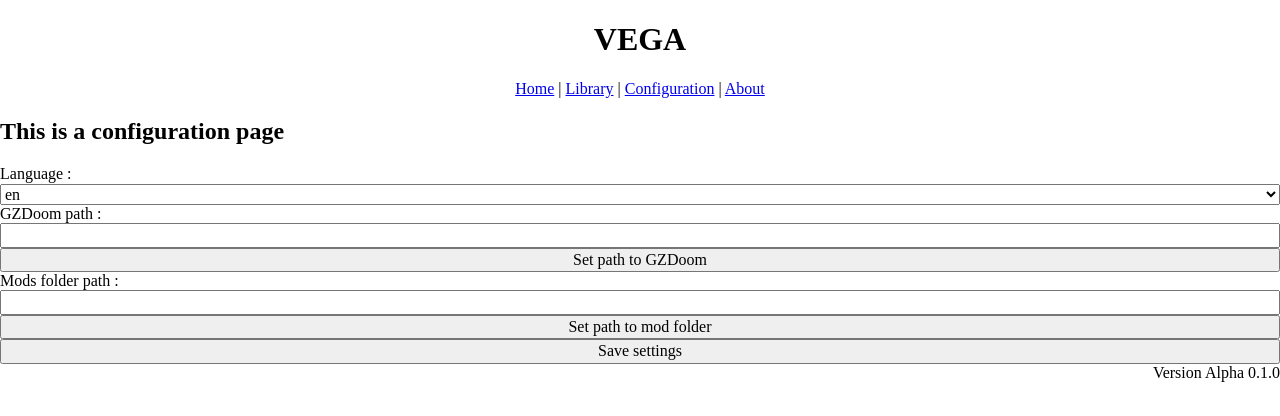
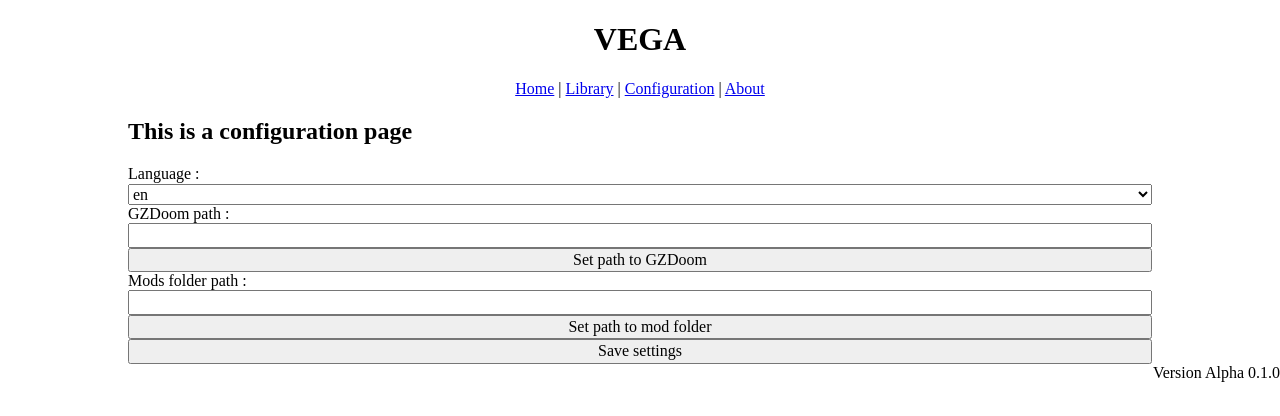
Before and after one commit to Mathieu-S/VEGA, a Vue app: page /configuration in a window 1280 px wide. Shown: the top 416 px of the page. Built offline with nearby package versions, Linux system fonts and the light colour scheme.

Commit message:
EDIT*: Global layout

```diff
--- a/src/App.vue
+++ b/src/App.vue
@@ -32,8 +32,12 @@
     text-align: center;
   }
 
+  .container {
+    margin: 0 10%;
+  }
+
   footer {
-    text-align: end;
+    text-align: right;
   }
 }
 </style>
--- a/src/views/About.vue
+++ b/src/views/About.vue
@@ -1,5 +1,5 @@
 <template>
-  <section class="about">
+  <section class="about container">
     <h2>{{ $t("views.about.title") }}</h2>
   </section>
 </template>
--- a/src/views/Configuration.vue
+++ b/src/views/Configuration.vue
@@ -1,5 +1,5 @@
 <template>
-  <section class="configuration">
+  <section class="configuration container">
     <h2>{{ $t("views.configuration.title") }}</h2>
 
     <form @submit.prevent>
--- a/src/views/Home.vue
+++ b/src/views/Home.vue
@@ -1,5 +1,5 @@
 <template>
-  <section class="home">
+  <section class="home container">
     <h2>{{ $t("views.home.title") }}</h2>
 
     <ModPack name="A modpack" />
--- a/src/views/Library.vue
+++ b/src/views/Library.vue
@@ -1,5 +1,5 @@
 <template>
-  <section class="library">
+  <section class="library container">
     <h2>{{ $t("views.library.title") }}</h2>
 
     <table>
```
